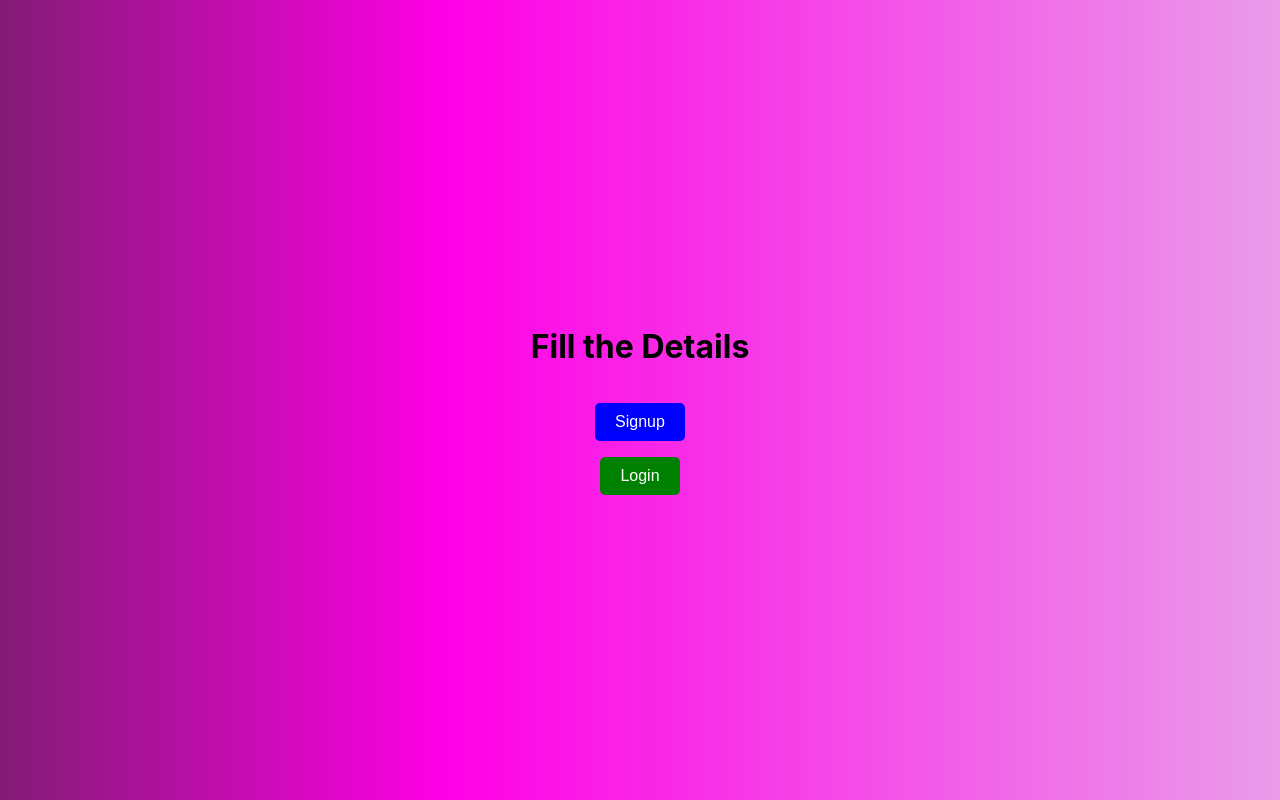
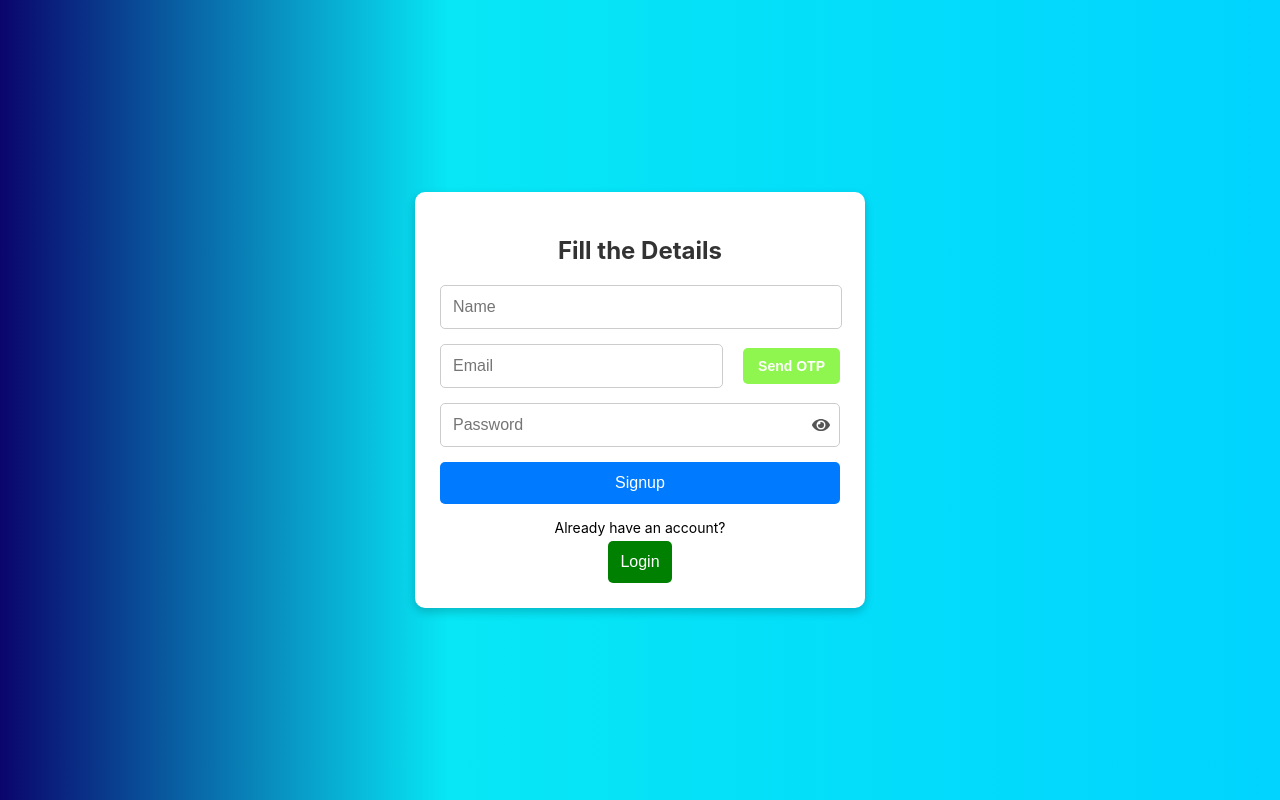
Before and after one commit to AbhiJaybhaye/Authentication_Frontend, a React (Create React App) app: page / in a window 1280 px wide. Built offline with nearby package versions, Linux system fonts and the light colour scheme.

Commit message:
Otp feature added

```diff
--- a/src/App.js
+++ b/src/App.js
@@ -1,8 +1,7 @@
 import { BrowserRouter as Router, Route, Routes } from "react-router-dom";
-import Signup from "./pages/Signup/Signup";
 import Login from "./pages/Login/Login";
 import Dashboard from "./pages/Dashboard/Dashboard";
-import Portal from "./pages/Home/Home";
+import Home from "./pages/Home/Home";
 import { ToastContainer } from 'react-toastify';
 
 
@@ -12,8 +11,7 @@ function App() {
     <ToastContainer/>
     <Router>
       <Routes>
-        <Route path="/" element={<Portal/>}/>
-        <Route path="/signup" element={<Signup />} />
+        <Route path="/" element={<Home/>}/>
         <Route path="/login" element={<Login />} />
         <Route path="/dashboard" element={<Dashboard />} />
       </Routes>
--- a/src/pages/Dashboard/Dashboard.css
+++ b/src/pages/Dashboard/Dashboard.css
@@ -1,7 +1,29 @@
-.dashboard-container{
+.dashboard-container {
     display: flex;
+    flex-direction: column; /* Default to column for smaller screens */
     height: 100vh;
     align-items: center;
     justify-content: center;
+    padding: 20px; /* Adds spacing for better responsiveness */
     background: linear-gradient(90deg, rgb(13, 186, 199) 0%, rgb(245, 134, 7) 35%, rgb(208, 255, 0) 100%);
+    text-align: center;
 }
+
+/* For tablets and larger screens */
+@media (min-width: 768px) {
+    .dashboard-container {
+        flex-direction: row; /* Switch to row for larger screens */
+        padding: 40px;
+        text-align: center;
+
+    }
+}
+
+/* For extra-large screens */
+@media (min-width: 1200px) {
+    .dashboard-container {
+        padding: 60px;
+        text-align: center;
+
+    }
+}
--- a/src/pages/Home/Home.css
+++ b/src/pages/Home/Home.css
@@ -1,16 +1,76 @@
-.button-container {
+/* Background Styling */
+.background {
+  height: 100vh;
   display: flex;
-    gap: 1rem;
   align-items: center;
   justify-content: center;
-    flex-direction: column;
-    block-size: 100vh;
-    background: rgb(2,0,36);
-    background: linear-gradient(90deg, rgb(131, 27, 117) 0%, rgb(255, 0, 230) 35%, rgb(234, 156, 234) 100%);
+  background: linear-gradient(90deg, rgb(10, 5, 108) 0%, rgba(7, 231, 245, 1) 35%, rgba(0, 212, 255, 1) 100%);
+  overflow: hidden;
 }
 
+/* Signup Container */
+.signup-container {
+  width: 100%;
+  max-width: 400px;
+  padding: 25px;
+  background: #ffffff;
+  border-radius: 10px;
+  box-shadow: 0 4px 10px rgba(0, 0, 0, 0.2);
+  text-align: center;
+}
+
+.signup-container h2 {
+  margin-bottom: 20px;
+  font-size: 24px;
+  color: #333;
+}
+
+/* Form Styling */
+.signup-form {
+  display: flex;
+  flex-direction: column;
+}
+
+.signup-form input {
+  width: 94%;
+  padding: 12px;
+  margin-bottom: 15px;
+  border: 1px solid #ccc;
+  border-radius: 5px;
+  font-size: 16px;
+  transition: border 0.3s ease;
+}
+
+.signup-form input:focus {
+  border-color: #007bff;
+  outline: none;
+}
+
+/* Password Field */
+.password-container {
+  position: relative;
+  display: flex;
+  align-items: center;
+}
+
+.password-container input {
+  width: 100%;
+  padding-right: 40px;
+}
+
+.eye-icon {
+  position: absolute;
+  top: 40%;
+  right: 10px;
+  transform: translateY(-50%);
+  cursor: pointer;
+  color: #555;
+  font-size: 18px;
+}
+
+/* Buttons */
 button {
-    padding: 10px 20px;
+  padding: 12px;
   font-size: 16px;
   border: none;
   border-radius: 5px;
@@ -19,12 +79,12 @@
 }
 
 .signup-button {
-    background-color: blue;
+  background-color: #007bff;
   color: white;
 }
 
 .signup-button:hover {
-    background-color: darkblue;
+  background-color: #0056b3;
 }
 
 .login-button {
@@ -35,3 +95,65 @@
 .login-button:hover {
   background-color: darkgreen;
 }
+
+/* Login Prompt */
+.login-prompt {
+  margin-top: 15px;
+  display: flex;
+  flex-direction: column;
+  align-items: center;
+}
+
+.login-prompt span {
+  font-size: 14px;
+  margin-bottom: 5px;
+}
+/* OTP Button */
+.otp-button {
+  background-color: #8ef64e; /* Orange color */
+  color: white;
+  padding: 10px 15px;
+  font-size: 14px;
+  font-weight: bold;
+  border: none;
+  border-radius: 5px;
+  cursor: pointer;
+  transition: background 0.3s ease, transform 0.2s ease;
+  margin-left: 10px;
+  white-space: nowrap;
+  margin-bottom: 15px;
+}
+
+.otp-button:hover {
+  background-color: #1cbe44; /* Darker Orange */
+  transform: scale(1.05);
+}
+
+.otp-button:disabled {
+  background-color: #ffcc80; /* Light Orange */
+  cursor: not-allowed;
+  transform: none;
+}
+
+/* Email & OTP Input Container */
+.email-otp-container {
+  display: flex;
+  align-items: center;
+  gap: 10px;
+}
+
+/* OTP Input Field */
+.otp-input {
+  width: 100%;
+  padding: 12px;
+  margin-top: 10px;
+  border: 1px solid #ccc;
+  border-radius: 5px;
+  font-size: 16px;
+  transition: border 0.3s ease;
+}
+
+.otp-input:focus {
+  border-color: #ff9800;
+  outline: none;
+}
--- a/src/pages/Home/Home.js
+++ b/src/pages/Home/Home.js
@@ -1,29 +1,153 @@
-import React from "react";
-import './Home.css';
+import { useState } from "react";
+import axios from "axios";
 import { useNavigate } from "react-router-dom";
+import { FaEye, FaEyeSlash } from "react-icons/fa";
+import { toast } from "react-toastify";
+import "./Home.css";
+import { API_URL } from "../../url";
 
-
-const Portal = () => {
-
+const Home = () => {
+  const [user, setUser] = useState({
+    name: "",
+    email: "",
+    password: "",
+    otp: "",
+  });
+  const [showPassword, setShowPassword] = useState(false);
+  const [otpSent, setOtpSent] = useState(false); // Track OTP state
   const navigate = useNavigate();
 
-  const handleSignup = ()=>{
-    navigate("/signup");
-  }
+  const handleChange = (e) => {
+    setUser({ ...user, [e.target.name]: e.target.value });
+  };
 
-  const handleLogin = ()=>{
-    navigate("/login");
-  }
+  // Send OTP to Email
+  const sendOTP = async () => {
+    if (!user.email) {
+      toast.error("Please enter your email!", {
+        position: "top-center",
+        theme: "colored",
+      });
+      return;
+    }
+    try {
+      console.log("API is hitting here......")
+      await axios.post(`${API_URL}/api/v1/requestOtp`, { email: user.email });
+      toast.success("OTP sent to your email!", {
+        position: "top-center",
+        theme: "colored",
+      });
+      setOtpSent(true);
+    } catch (err) {
+      toast.error("Error sending OTP!", {
+        position: "top-center",
+        theme: "colored",
+      });
+      console.error(err.response?.data);
+    }
+  };
+
+  // Handle Signup Form Submission
+  const handleSubmit = async (e) => {
+    e.preventDefault();
+    if (!otpSent) {
+      toast.error("Please verify OTP before signing up!", {
+        position: "top-center",
+        theme: "colored",
+      });
+      return;
+    }
+    try {
+      await axios.post(`${API_URL}/api/v1/`, user);
+      toast.success("Account created successfully!", {
+        position: "top-center",
+        theme: "colored",
+      });
+      navigate("/login");
+    } catch (err) {
+      toast.error(err.response?.data?.message || "Signup failed!", {
+        position: "top-center",
+        theme: "colored",
+      });
+      console.error(err.response?.data);
+    }
+  };
+
+  const togglePasswordVisibility = () => {
+    setShowPassword(!showPassword);
+  };
 
   return (
-    <div>
-      <div className="button-container">
-        <h1>Fill the Details</h1>
-        <button className="signup-button" onClick={handleSignup}>Signup</button>
-        <button className="login-button" onClick={handleLogin}>Login</button>
+    <div className="background">
+      <div className="signup-container">
+        <h2>Fill the Details</h2>
+        <form className="signup-form" onSubmit={handleSubmit}>
+          <input
+            type="text"
+            name="name"
+            placeholder="Name"
+            value={user.name}
+            onChange={handleChange}
+            required
+          />
+          <div className="email-otp-container">
+            <input
+              type="email"
+              name="email"
+              placeholder="Email"
+              value={user.email}
+              onChange={handleChange}
+              required
+              disabled={otpSent} // Disable email field after sending OTP
+            />
+            <button
+              type="button"
+              className="otp-button"
+              onClick={sendOTP}
+              disabled={otpSent}
+            >
+              {otpSent ? "OTP Sent" : "Send OTP"}
+            </button>
+          </div>
+
+          {otpSent && (
+            <input
+              type="text"
+              name="otp"
+              className="otp-input"
+              placeholder="Enter Otp"
+              value={user.otp}
+              onChange={handleChange}
+              required
+            />
+          )}
+
+          <div className="password-container">
+            <input
+              type={showPassword ? "text" : "password"}
+              name="password"
+              placeholder="Password"
+              value={user.password}
+              onChange={handleChange}
+              required
+            />
+            <span className="eye-icon" onClick={togglePasswordVisibility}>
+              {showPassword ? <FaEyeSlash /> : <FaEye />}
+            </span>
+          </div>
+          <button className="signup-button" type="submit">
+            Signup
+          </button>
+        </form>
+        <div className="login-prompt">
+          <span>Already have an account?</span>
+          <button className="login-button" onClick={() => navigate("/login")}>
+            Login
+          </button>
+        </div>
       </div>
     </div>
   );
 };
 
-export default Portal;
+export default Home;
--- a/src/pages/Signup/Signup.js
+++ /dev/null
@@ -1,81 +0,0 @@
-import { useState } from "react";
-import axios from "axios";
-import { useNavigate } from "react-router-dom";
-import { FaEye, FaEyeSlash } from "react-icons/fa";
-import { toast } from "react-toastify";
-import './Signup.css';
-import { API_URL } from "../../url";
-
-const Signup = () => {
-  const [user, setUser] = useState({ name: "", email: "", password: "" });
-  const [showPassword, setShowPassword] = useState(false);
-  const navigate = useNavigate();
-
-  const handleChange = (e) => {
-    setUser({ ...user, [e.target.name]: e.target.value });
-  };
-
-  const handleSubmit = async (e) => {
-    e.preventDefault();
-    try {
-      await axios.post(`${API_URL}/api/v1/signup`, user);
-      toast.success('Account created Successfully!!', {
-              position: "top-center",
-              theme: "colored",
-              });
-      navigate("/login");
-    } catch (err) {
-      toast.error('User already existed!!', {
-        position: "top-center",
-        theme: "colored",
-        });
-      console.error(err.response.data);
-    }
-  };
-
-  const togglePasswordVisibility = () => {
-    setShowPassword(!showPassword);
-  };
-
-  return (
-    <div className="background">
-    <div className="signup-container">
-      <h2>Signup</h2>
-      <form className="signup-form" onSubmit={handleSubmit}>
-        <input
-          type="text"
-          name="name"
-          placeholder="Name"
-          value={user.name}
-          onChange={handleChange}
-          required
-        />
-        <input
-          type="email"
-          name="email"
-          placeholder="Email"
-          value={user.email}
-          onChange={handleChange}
-          required
-        />
-        <div className="password-container">
-            <input
-              type={showPassword ? "text" : "password"}
-              name="password"
-              placeholder="Password"
-              value={user.password}
-              onChange={handleChange}
-              required
-            />
-            <span className="eye-icon" onClick={togglePasswordVisibility}>
-              {showPassword ? <FaEyeSlash /> : <FaEye />}
-            </span>
-          </div>
-        <button type="submit">Signup</button>
-      </form>
-    </div>
-  </div>
-  );
-};
-
-export default Signup;
```
Also changed, not shown: src/pages/Signup/Signup.css (deleted, +0 -76 lines), src/url.js (line endings or trailing spaces). Lines whose indentation alone changed are shown as unchanged.
